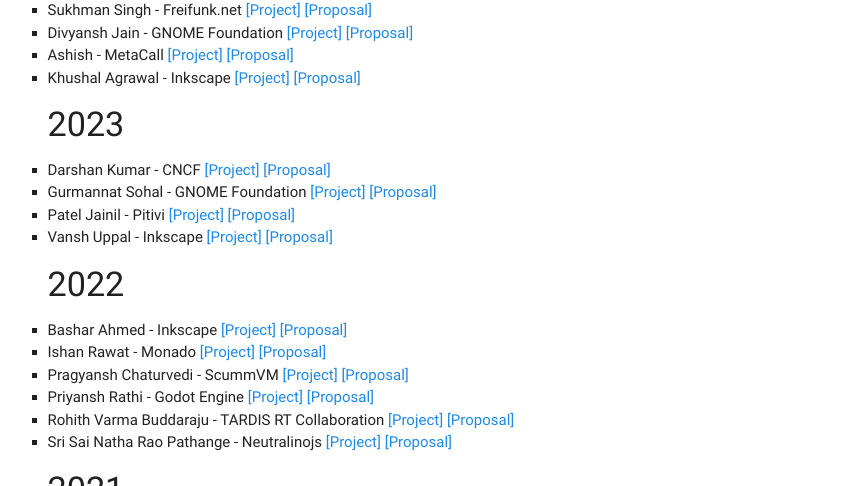
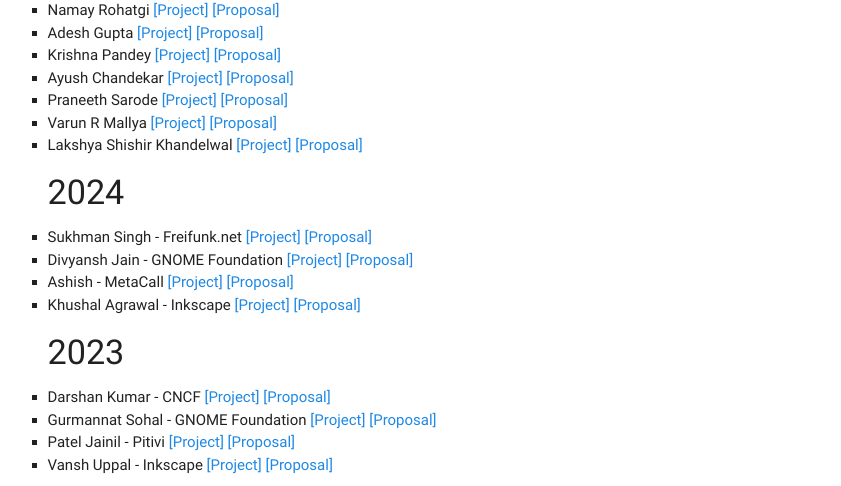
Before and after one commit to sdslabs/gsoc, a plain HTML site: page index.html in a window 1280 px wide. Shown: the part 614-1100 px from the top of the page, without its empty margins (167-1008 px from the left). Drawn offline with nearby package versions, Linux system fonts and the light colour scheme.

Commit message:
Update GSoC 2025 Accepted Proposals
Signed-off-by: varun-r-mallya <varunrmallya@gmail.com>

```diff
--- a/index.html
+++ b/index.html
@@ -51,6 +51,44 @@
                 <div class="row">
                     <div class="col s12">
                         <h3>Past Participants</h3>
+                        <h4>2025</h4>
+                        <ul>
+                            <li>
+                                Namay Rohatgi
+                                <a target="_blank" href="https://summerofcode.withgoogle.com/programs/2025/projects/lSllhsuW">[Project]</a>
+                                <a target="_blank" href="https://drive.google.com/file/d/1B0iz-aeAvNLbavW3eGXmfqk4J8hMX24N/view?usp=sharing">[Proposal]</a>
+                            </li>
+                            <li>
+                                Adesh Gupta
+                                <a target="_blank" href="https://summerofcode.withgoogle.com/programs/2025/projects/nrCPLvfb">[Project]</a>
+                                <a target="_blank" href="https://docs.google.com/document/d/1VY8ccwwpNhQdqefwBJN4QS1NLHeWzrEgbiYAA9WBwqE/edit?usp=sharing">[Proposal]</a>
+                            </li>
+                            <li>
+                                Krishna Pandey
+                                <a target="_blank" href="https://discourse.llvm.org/t/libc-gsoc-2025-bfloat16-in-llvm-libc/84469">[Project]</a>
+                                <a target="_blank" href="https://docs.google.com/document/d/1ASLkruWPY0uojwcOJc571Qk8jsGORW4NzOGPwXL9FgQ/edit?usp=sharing">[Proposal]</a>
+                            </li>
+                            <li>
+                                Ayush Chandekar
+                                <a target="_blank" href="https://summerofcode.withgoogle.com/programs/2025/projects/no7dVMeG">[Project]</a>
+                                <a target="_blank" href="https://docs.google.com/document/d/1tJrtWxo1UGKChB3hu5eZ-ljm0FtU_fsv0TnIRwu3EKY/edit?usp=sharing">[Proposal]</a>
+                            </li>
+                            <li>
+                                Praneeth Sarode
+                                <a target="_blank" href="https://summerofcode.withgoogle.com/programs/2025/projects/ziHCZkB4">[Project]</a>
+                                <a target="_blank" href="https://docs.google.com/document/d/1kxUkL2ggqatuvYgY5Zu-eBM9UkNo_LmvhvVBh2AARpQ/edit?usp=sharing">[Proposal]</a>
+                            </li>
+                            <li>
+                                Varun R Mallya
+                                <a target="_blank" href="https://summerofcode.withgoogle.com/programs/2025/projects/UDF9XAcy">[Project]</a>
+                                <a target="_blank" href="https://gitlab.gnome.org/varunrmallya/gsoc-proposal-sysprof-2025/-/blob/main/gsoc_proposal.pdf?ref_type=heads">[Proposal]</a>
+                            </li>
+                            <li>
+                                Lakshya Shishir Khandelwal
+                                <a target="_blank" href="https://summerofcode.withgoogle.com/programs/2025/projects/CBQwWnFG">[Project]</a>
+                                <a target="_blank" href="https://docs.google.com/document/d/18NvnSxxb33Iorf6LWb0VhchTkSfHMk4T3ptfDWWBQRU/edit?usp=sharing">[Proposal]</a>
+                            </li>
+                        </ul>
                         <h4>2024</h4>
                         <ul>
                             <li>
```
